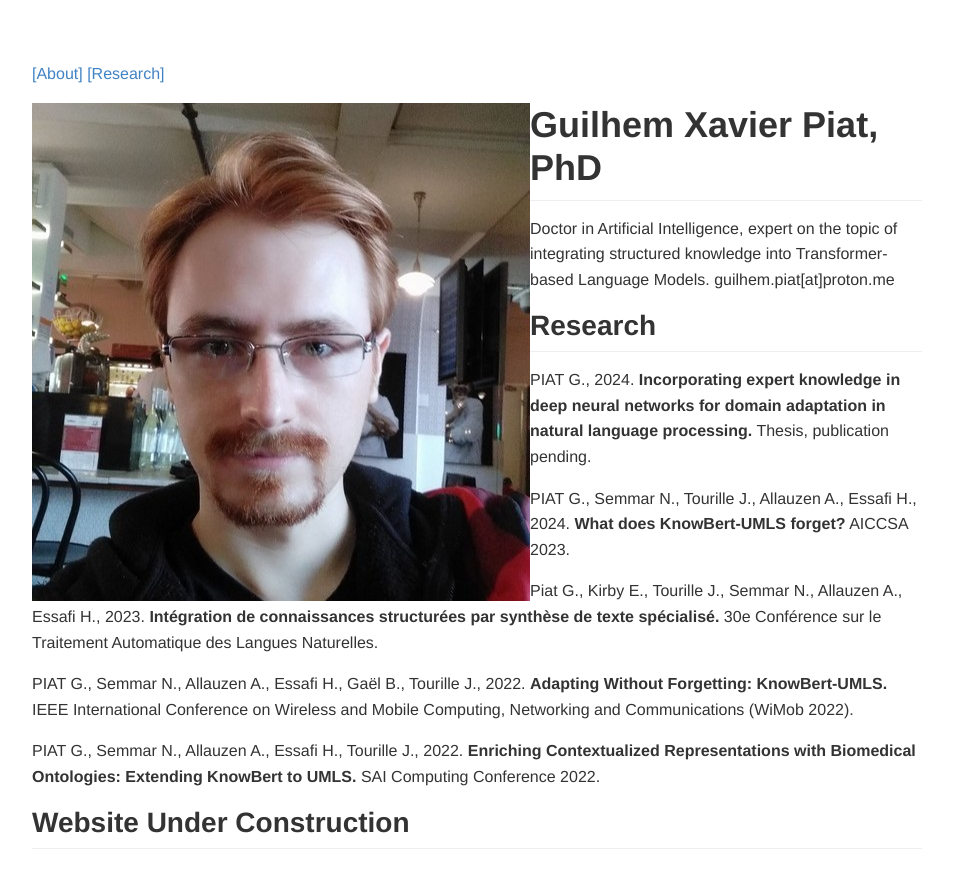
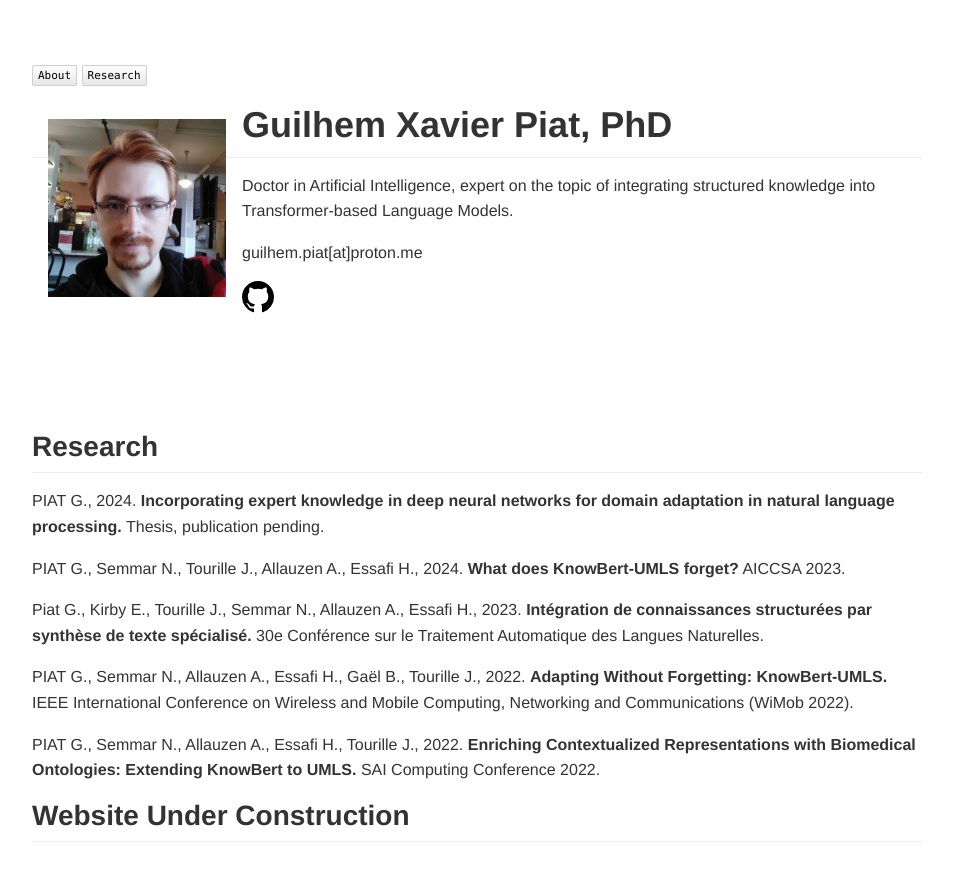
Before and after one commit to gpiat/gpiat.github.io, a plain HTML site: page index.html in a window 1280 px wide. Shown: the whole page, without its empty margins (163-1116 px from the left). Drawn offline with Linux system fonts and the light colour scheme; files whose address does not match are found by name.

Commit message:
fixed image, fixed buttons, added github link

```diff
--- a/index.html
+++ b/index.html
@@ -1076,12 +1076,15 @@ body .markdown-body
 .highlight .vi{color:teal}
 .highlight .il{color:#009999}
 .highlight .gc{color:#999;background-color:#EAF2F5}
-</style><title>index</title></head><body><article class="markdown-body"><p><a href="#about">[About]</a> <a href="#research">[Research]</a></p>
-<p><img alt="" src="/home/gpiat/Documents/projects/gpiat.github.io/files/img/avatar.jpeg" style="float: left" />
+</style><title>index</title></head><body><article class="markdown-body"><p><a href="#about"><kbd>About</kbd></a> <a href="#research"><kbd>Research</kbd></a></p>
+<p><img alt="" src="/files/img/avatar.jpeg" style="float: left; max-width: 20%; height: auto; margin:1rem;" /></p>
 <h1 id="about">Guilhem Xavier Piat, PhD<a class="headerlink" href="#about" title="Permanent link"></a></h1>
-<p>Doctor in Artificial Intelligence, expert on the topic of integrating structured knowledge into Transformer-based Language Models.
-guilhem.piat[at]proton.me</p>
-</p>
+<p>Doctor in Artificial Intelligence, expert on the topic of integrating structured knowledge into Transformer-based Language Models.</p>
+<p>guilhem.piat[at]proton.me</p>
+<p><a href="https://github.com/gpiat/"><svg height="32" aria-hidden="true" viewBox="0 0 16 16" version="1.1" width="32" data-view-component="true" class="octicon octicon-mark-github">
+    <path d="M8 0c4.42 0 8 3.58 8 8a8.013 8.013 0 0 1-5.45 7.59c-.4.08-.55-.17-.55-.38 0-.27.01-1.13.01-2.2 0-.75-.25-1.23-.54-1.48 1.78-.2 3.65-.88 3.65-3.95 0-.88-.31-1.59-.82-2.15.08-.2.36-1.02-.08-2.12 0 0-.67-.22-2.2.82-.64-.18-1.32-.27-2-.27-.68 0-1.36.09-2 .27-1.53-1.03-2.2-.82-2.2-.82-.44 1.1-.16 1.92-.08 2.12-.51.56-.82 1.28-.82 2.15 0 3.06 1.86 3.75 3.64 3.95-.23.2-.44.55-.51 1.07-.46.21-1.61.55-2.33-.66-.15-.24-.6-.83-1.23-.82-.67.01-.27.38.01.53.34.19.73.9.82 1.13.16.45.68 1.31 2.69.94 0 .67.01 1.3.01 1.49 0 .21-.15.45-.55.38A7.995 7.995 0 0 1 0 8c0-4.42 3.58-8 8-8Z"></path>
+</svg></a></p>
+<p><br /><br /><br /></p>
 <h2 id="research">Research<a class="headerlink" href="#research" title="Permanent link"></a></h2>
 <p>PIAT G., 2024. <strong>Incorporating expert knowledge in deep neural networks for domain adaptation in natural language processing.</strong> Thesis, publication pending.</p>
 <p>PIAT G., Semmar N., Tourille J., Allauzen A., Essafi H., 2024. <strong>What does KnowBert-UMLS forget?</strong> AICCSA 2023. </p>
```
Also changed, not shown: 1 other file.
